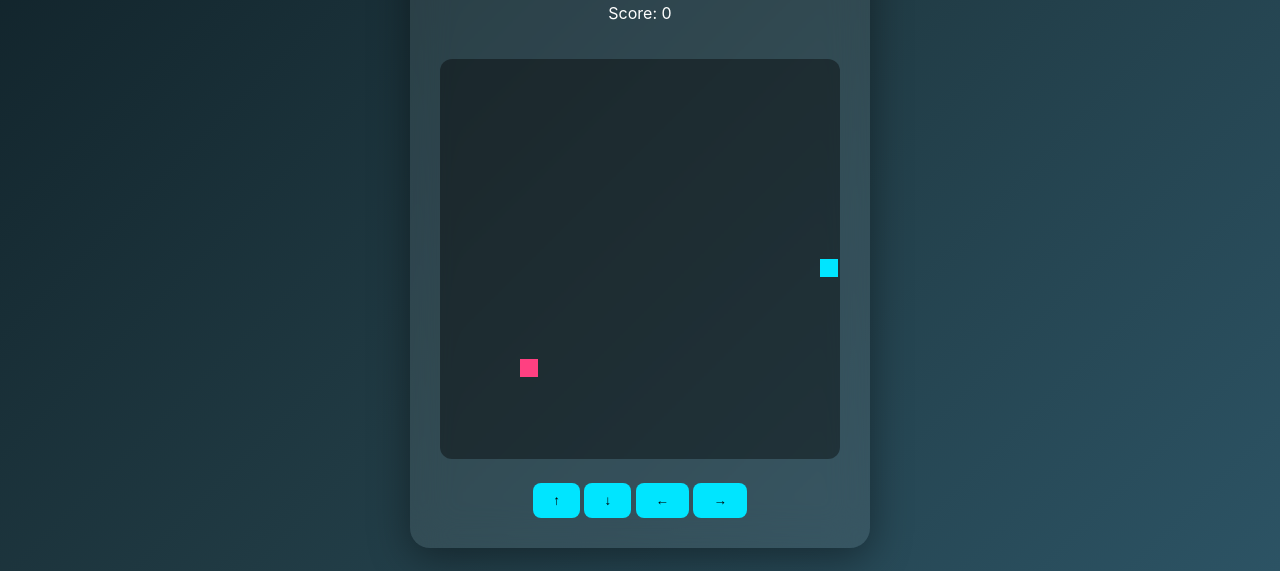
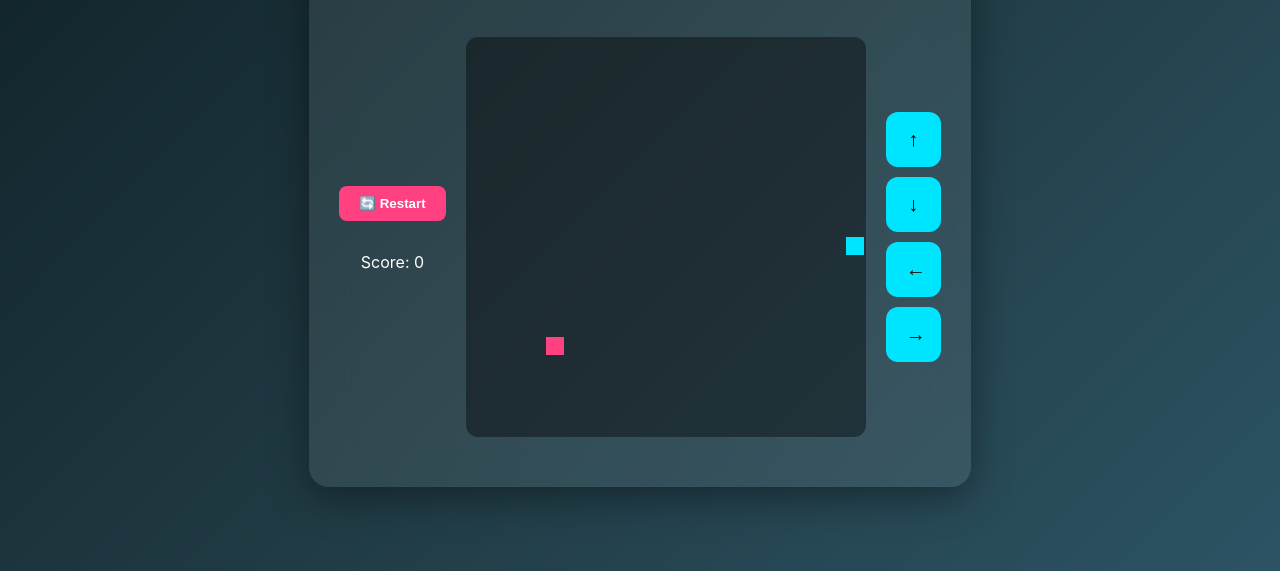
Before and after one commit to shyanipal-lab/snakes-, a website built with Parcel: page index.html in a window 1280 px wide. Shown: the part 229-800 px from the top of the page. Built offline with nearby package versions, Linux system fonts and the light colour scheme.

Commit message:
Update styles.css

```diff
--- a/styles.css
+++ b/styles.css
@@ -63,3 +63,40 @@ button:hover {
   height: 50px;
   border-radius: 10px;
 }
+.game-layout {
+  display: flex;
+  align-items: center;
+  gap: 20px;
+}
+
+.left-panel {
+  display: flex;
+  flex-direction: column;
+  gap: 15px;
+}
+
+.restart-btn {
+  background: #ff4081;
+  color: white;
+  font-weight: bold;
+}
+
+.right-panel {
+  display: flex;
+  flex-direction: column;
+  gap: 10px;
+}
+
+.right-panel button {
+  width: 55px;
+  height: 55px;
+  font-size: 20px;
+  border-radius: 12px;
+  background: #00e5ff;
+  color: black;
+  font-weight: bold;
+}
+
+.levels {
+  margin-bottom: 20px;
+}
```
